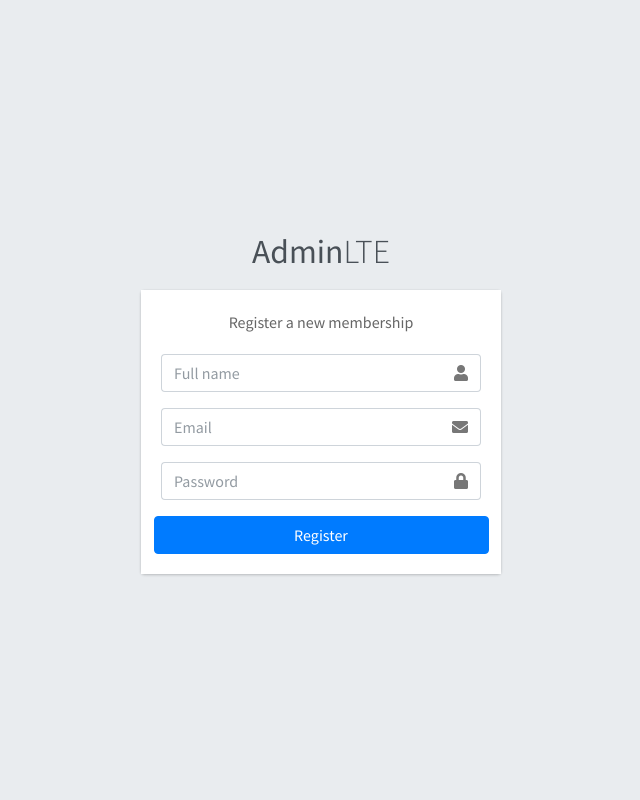
After one commit to nadiasalsabila68/WebLanjut, a CodeIgniter 4 app: template app/Views/v_regist.php in a window 1280 px wide. The commit adds this page. Shown: the whole page, without its empty margins (319-959 px from the left). Run offline with PHP 8.4 and a stand-in for CodeIgniter, Linux system fonts and the light colour scheme; the template is opened without the code that fills it, so the values that code supplies are empty; some libraries are stand-ins or nearby versions.

Commit message:
register

```diff
--- a/app/Config/Routes.php
+++ b/app/Config/Routes.php
@@ -43,6 +43,8 @@ $routes->get('/', function () {
     echo view ('layout/footer');
 });
 $routes->get('/admin','Templating::index');
+$routes->get('/register','templating::register');
+$routes->post('/saveRegister','templating::saveRegister');
 $routes->get('/posts', 'postController::index');
 $routes->get('/about', function (){
 	$data = [
--- a/app/Views/template.php
+++ b/app/Views/template.php
@@ -26,7 +26,6 @@
   <!-- summernote -->
   <link rel="stylesheet" href="/assets/AdminLTE/plugins/summernote/summernote-bs4.min.css">
 </head>
-<body class="hold-transition sidebar-mini layout-fixed">
 
 
     <?= $this->renderSection('content'); ?>
@@ -66,5 +65,5 @@
 <script src="/assets/AdminLTE/dist/js/demo.js"></script>
 <!-- AdminLTE dashboard demo (This is only for demo purposes) -->
 <script src="/assets/AdminLTE/dist/js/pages/dashboard.js"></script>
-</body>
+
 </html>
--- /dev/null
+++ b/app/Views/v_regist.php
@@ -0,0 +1,50 @@
+<?= $this->extend('template'); ?>
+
+<?= $this->section('content'); ?>
+
+<body class="hold-transition register-page">
+<div class="register-box">
+  <div class="register-logo">
+    <a href="../../index2.html"><b>Admin</b>LTE</a>
+  </div>
+
+  <div class="card">
+    <div class="card-body register-card-body">
+      <p class="login-box-msg">Register a new membership</p>
+
+      <form action="../../saveRegister" method="post">
+        <div class="input-group mb-3">
+          <input type="text" class="form-control" placeholder="Full name" id="fullname" name="fullname">
+          <div class="input-group-append">
+            <div class="input-group-text">
+              <span class="fas fa-user"></span>
+            </div>
+          </div>
+        </div>
+        <div class="input-group mb-3">
+          <input type="email" class="form-control" placeholder="Email" id="email" name="email">
+          <div class="input-group-append">
+            <div class="input-group-text">
+              <span class="fas fa-envelope"></span>
+            </div>
+          </div>
+        </div>
+        <div class="input-group mb-3">
+          <input type="password" class="form-control" placeholder="Password" id="Password" name="Password">
+          <div class="input-group-append">
+            <div class="input-group-text">
+              <span class="fas fa-lock"></span>
+            </div>
+          </div>
+        </div>
+        <div class="row">
+            <button type="submit" class="btn btn-primary btn-block">Register</button>
+          </div>
+          <!-- /.col -->
+
+    <!-- /.form-box -->
+  </div><!-- /.card -->
+</div>
+<!-- /.register-box -->
+
+<?= $this->endSection(); ?>
```
Also changed, not shown: app/Controllers/Templating.php (+34 -5 lines), app/Database/Migrations/2021-10-07-053112_User.php (added, +40 -0 lines), app/Models/UserModel.php (added, +12 -0 lines).
